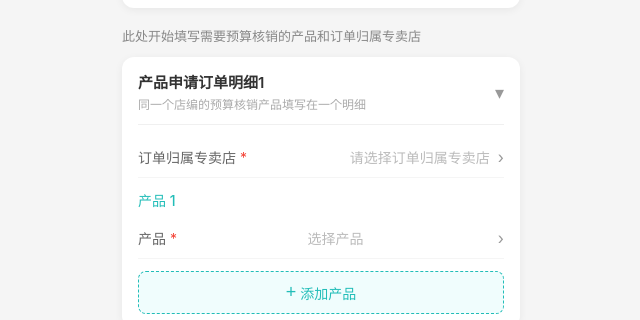
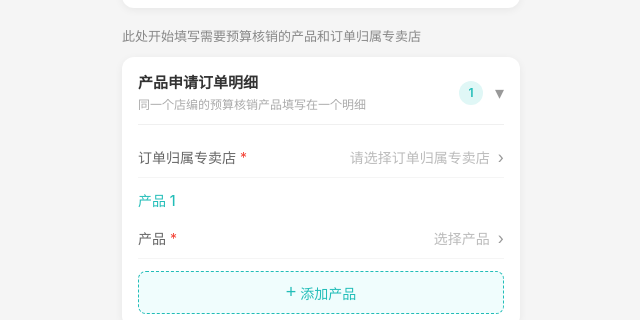
Before and after one commit to xingbiyun-afk/new-order-app, a Vue app in the folder vue-reference/: page /#/product-apply/create in a window 1280 px wide. Shown: the part 238-558 px from the top of the page, without its empty margins (319-959 px from the left). Built offline with nearby package versions, Linux system fonts and the light colour scheme.

Commit message:
feat(view): §4 创建页产品编号+名称一体化展示 + 明细编号右上角

```diff
--- a/vue-reference/src/views/work-order-budget/CreateView.vue
+++ b/vue-reference/src/views/work-order-budget/CreateView.vue
@@ -387,13 +387,15 @@ function hasImportWarnings() {
     </div>
     <!-- Store Groups -->
     <div v-for="(group, gi) in store.storeGroups" :key="group.id" class="card" style="margin: 12px 16px; padding: 14px 16px;">
+      <!-- CR-20260703-001 §7.5: 编号移到卡片右上角 -->
       <div @click="store.toggleGroupCollapse(group.id)" style="display: flex; justify-content: space-between; align-items: center; margin-bottom: 12px; padding-bottom: 10px; border-bottom: 1px solid #f0f0f0; cursor: pointer;">
-        <div>
-          <span style="font-size: 15px; font-weight: 600; color: #333;">产品申请订单明细{{ gi + 1 }}{{ group.storeCode ? ` · ${group.storeCode}` : '' }}</span>
+        <div style="flex: 1; min-width: 0;">
+          <span style="font-size: 15px; font-weight: 600; color: #333;">产品申请订单明细{{ group.storeCode ? ` · ${group.storeCode}` : '' }}</span>
           <!-- Group Description (CR-20260701-001 3.3): 标题下方、分隔线上方 -->
           <div v-if="!isCol(group.id)" style="font-size: 12px; color: #aaa; margin-top: 4px; line-height: 1.5;">同一个店编的预算核销产品填写在一个明细</div>
         </div>
-        <div style="display: flex; align-items: center; gap: 12px;">
+        <div style="display: flex; align-items: center; gap: 12px; flex-shrink: 0;">
+          <span style="display: inline-flex; align-items: center; justify-content: center; min-width: 24px; height: 24px; padding: 0 8px; border-radius: 12px; background-color: #E0F7F6; color: #22BDB8; font-size: 12px; font-weight: 600;">{{ gi + 1 }}</span>
           <button v-if="store.storeGroups.length > 1" @click.stop="store.deleteGroup(group.id)" style="background: none; border: none; color: #F44336; font-size: 13px; cursor: pointer;">删除</button>
           <span style="color: #999; font-size: 18px; transition: transform 0.2s;" :style="{ transform: isCol(group.id) ? 'rotate(-90deg)' : 'rotate(0deg)' }">&#9662;</span>
         </div>
@@ -425,14 +427,14 @@ function hasImportWarnings() {
             <span style="font-size: 14px; font-weight: 500; color: #22BDB8;">产品 {{ pi + 1 }}</span>
             <button v-if="group.products.length > 1" @click="store.deleteProduct(group.id, prod.id)" style="background: none; border: none; color: #F44336; font-size: 12px; cursor: pointer;">删除</button>
           </div>
-          <!-- CR-20260702-002: 产品入口术语统一为"产品" -->
-          <div @click="router.push(`/product-apply/product-select?groupId=${group.id}&productId=${prod.id}`)" style="display: flex; align-items: center; justify-content: space-between; padding: 10px 0; border-bottom: 1px solid #f5f5f5; cursor: pointer; margin-bottom: 10px;">
-            <span style="font-size: 14px; color: #666;">产品<span style="color: #F44336;"> *</span></span>
-            <span style="font-size: 14px;" :style="{ color: prod.productCode ? '#333' : '#bbb' }">{{ prod.productCode || '选择产品' }}</span>
-            <span style="color: #999; margin-left: 4px; font-size: 16px;">&#8250;</span>
+          <!-- CR-20260702-002: 产品入口术语统一为"产品"; CR-20260703-001 §7.1+7.2: 产品编号与名称一体化展示（长名截断+title 提示） -->
+          <div @click="router.push(`/product-apply/product-select?groupId=${group.id}&productId=${prod.id}`)" style="display: flex; align-items: center; justify-content: space-between; padding: 10px 0; border-bottom: 1px solid #f5f5f5; cursor: pointer; margin-bottom: 10px; gap: 8px;">
+            <span style="font-size: 14px; color: #666; flex-shrink: 0;">产品<span style="color: #F44336;"> *</span></span>
+            <span v-if="prod.productCode" :title="prod.productName" style="flex: 1; min-width: 0; font-size: 14px; color: #333; overflow: hidden; text-overflow: ellipsis; white-space: nowrap; text-align: right;">{{ prod.productCode }} {{ prod.productName }}</span>
+            <span v-else style="flex: 1; font-size: 14px; color: #bbb; text-align: right;">选择产品</span>
+            <span style="color: #999; font-size: 16px; flex-shrink: 0;">&#8250;</span>
           </div>
           <div v-if="prod.productCode">
-            <div style="display: flex; align-items: center; justify-content: space-between; padding: 6px 0; border-bottom: 1px solid #f5f5f5;"><span style="font-size: 14px; color: #666;">产品名称</span><span style="font-size: 14px; color: #333;">{{ prod.productName }}</span></div>
             <div style="display: flex; align-items: center; justify-content: space-between; padding: 6px 0; border-bottom: 1px solid #f5f5f5;"><span style="font-size: 14px; color: #666;">JDE价格</span><span style="font-size: 14px; color: #333;">¥{{ fmtMoney(prod.jdePrice) }}</span></div>
             <div style="display: flex; align-items: center; justify-content: space-between; padding: 6px 0; border-bottom: 1px solid #f5f5f5;"><span style="font-size: 14px; color: #666;">是否打折产品</span><span style="font-size: 14px; color: #333;">{{ prod.isDiscount ? '是' : '否' }}</span></div>
             <div style="display: flex; align-items: center; justify-content: space-between; padding: 6px 0; border-bottom: 1px solid #f5f5f5;"><span style="font-size: 14px; color: #666;">可申请数量</span><span style="font-size: 14px; color: #333;">{{ prod.maxQuantity }}</span></div>
```
